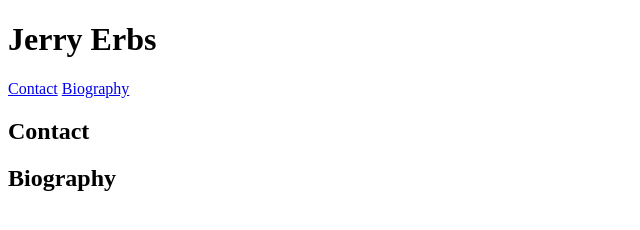
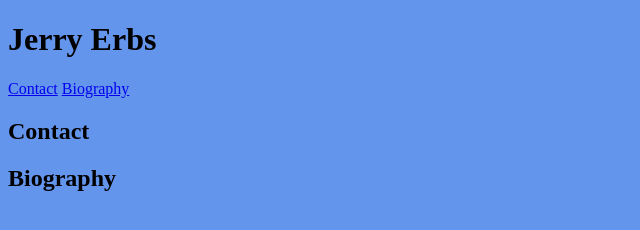
Before and after one commit to badabam/personal-website, a plain HTML site: page index.html in a window 1280 px wide. Shown: the whole page, without its empty margins (0-640 px from the left). Drawn offline with Linux system fonts and the light colour scheme.

Commit message:
Add stylesheet

```diff
--- a/index.html
+++ b/index.html
@@ -5,6 +5,7 @@
   <meta http-equiv="X-UA-Compatible" content="IE=edge">
   <meta name="viewport" content="width=device-width, initial-scale=1.0">
   <title>Jerry Erbs</title>
+  <link rel="stylesheet" href="styles.css">
 </head>
 <body>
   <header>
--- /dev/null
+++ b/styles.css
@@ -0,0 +1,3 @@
+body {
+  background-color: cornflowerblue;
+}
```
